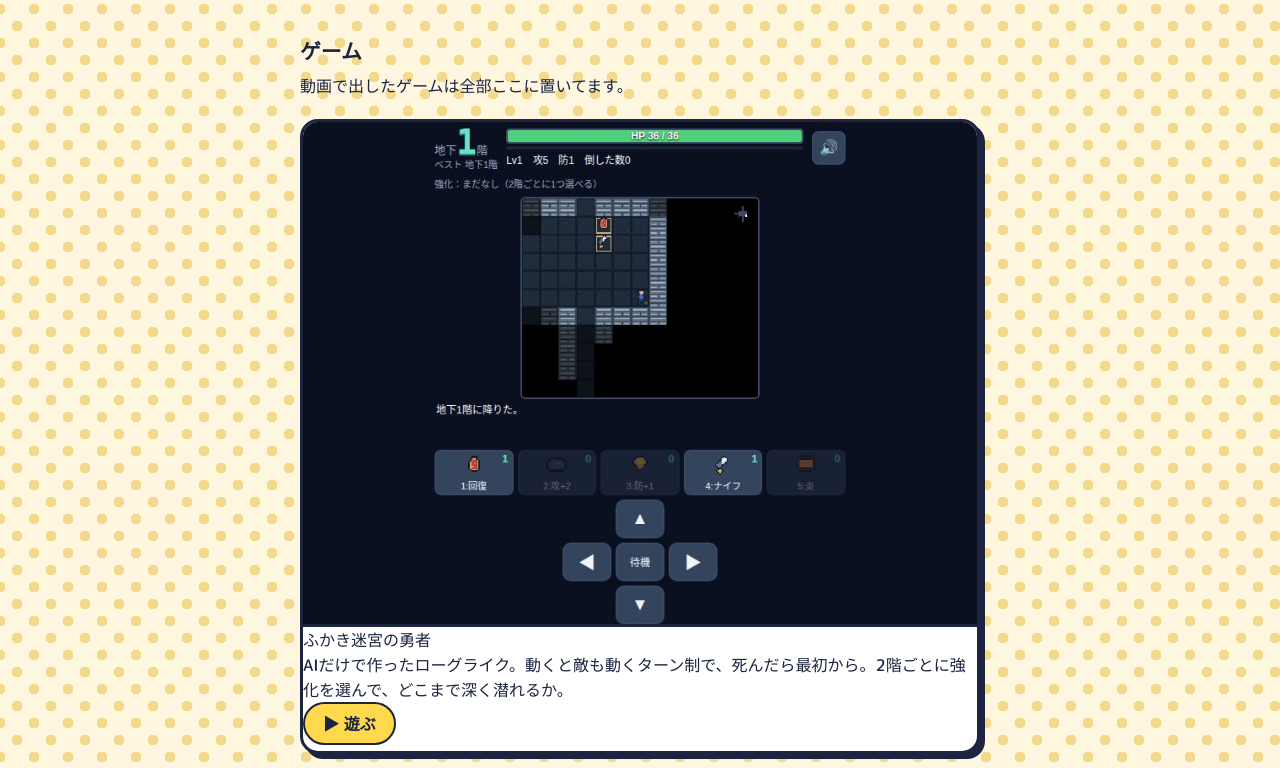
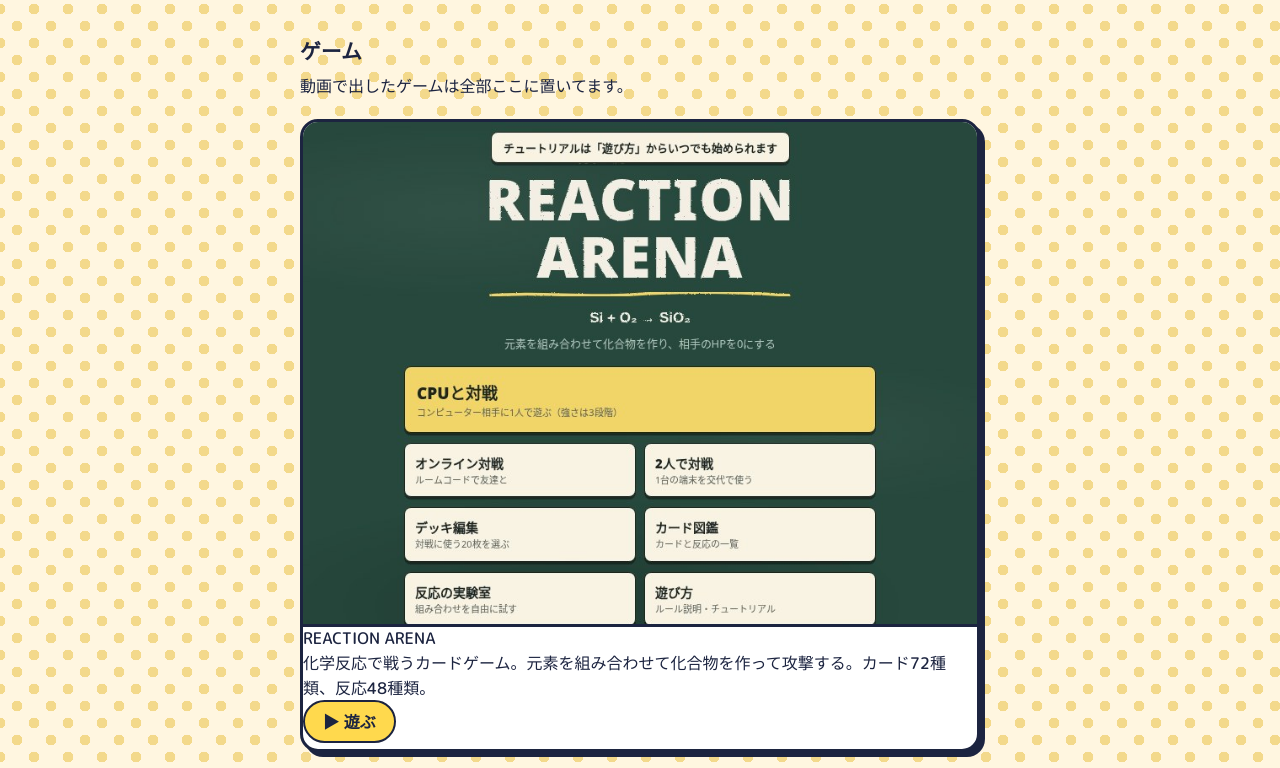
Before and after one commit to planet-vs-planet/games, a plain HTML site: page index.html in a window 1280 px wide. Shown: the part 365-1133 px from the top of the page. Drawn offline with Linux system fonts and the light colour scheme.

Commit message:
REACTION ARENAのカードを追加（紹介動画 2026-11-17 19:00公開）

```diff
--- a/index.html
+++ b/index.html
@@ -68,6 +68,15 @@ footer { text-align: center; margin-top: 40px; font-weight: 500; line-height: 2;
 
 <h2>ゲーム</h2>
 <p class="secsub">動画で出したゲームは全部ここに置いてます。</p>
+
+<div class="card">
+<img class="shot" src="img/reaction.jpg" alt="REACTION ARENAの画面">
+<div class="body">
+<div class="t">REACTION ARENA</div>
+<div class="d">化学反応で戦うカードゲーム。元素を組み合わせて化合物を作って攻撃する。カード72種類、反応48種類。</div>
+<a class="play" href="https://planet-vs-planet.github.io/reaction-arena/">▶ 遊ぶ</a>
+</div>
+</div>
 
 <div class="card">
 <img class="shot" src="img/fukaki.jpg" alt="ふかき迷宮の勇者の画面">
```
Also changed, not shown: games.json (+16 -0 lines), pending_games.json (+1 -20 lines).
